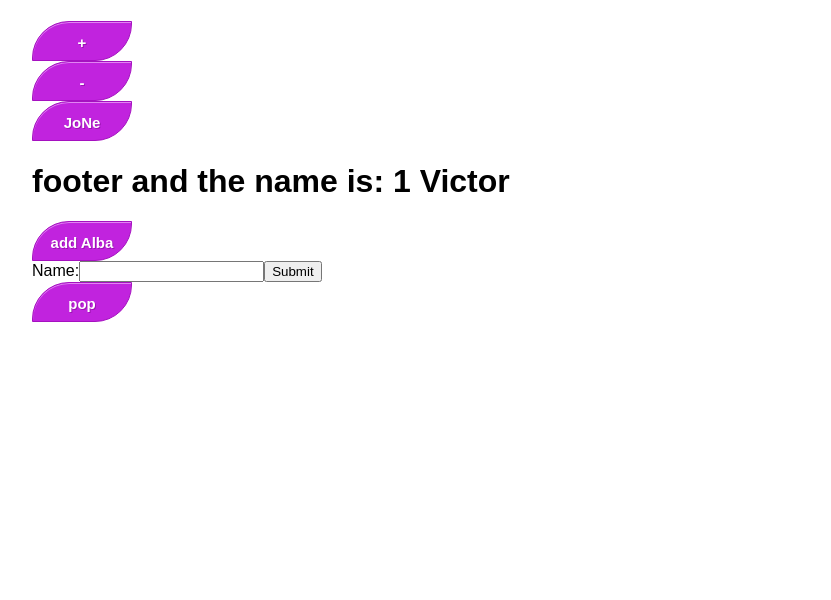
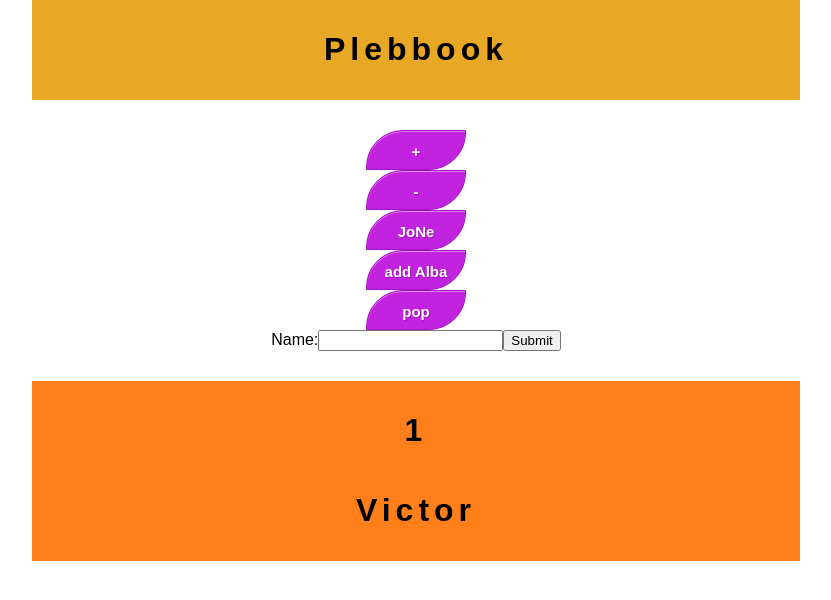
Before and after one commit to bovicbro/victors.space, a React (Create React App) app: page / in a window 1280 px wide. Shown: the top 600 px of the page, without its empty margins (224-1055 px from the left). Built offline with nearby package versions, Linux system fonts and the light colour scheme.

Commit message:
adds classy css

```diff
--- a/package.json
+++ b/package.json
@@ -3,6 +3,7 @@
   "version": "0.1.0",
   "private": true,
   "dependencies": {
+    "materialize-css": "^0.100.2",
     "npm": "^5.7.1",
     "react": "^16.2.0",
     "react-dom": "^16.2.0",
--- a/src/App.css
+++ b/src/App.css
@@ -1,4 +1,5 @@
 .App {
+  font: 200 20px/1.5 Helvetica, Verdana, sans-serif;
   text-align: center;
 }
 
@@ -37,6 +38,28 @@
     box-shadow: 0 16px 32px 0 rgba(0,0,0,0.2);
 }
 
+.header {
+  display:grid;
+  text-align: center;
+  letter-spacing: 5px;
+  background:#E8A724;
+  padding: 10px;
+}
+
+.inputs {
+  text-align: center;
+  display: grid;
+  padding: 30px;
+}
+
+.footer {
+  display: grid;
+  text-align: center;
+  letter-spacing: 5px;
+  background:#FF801B;
+  padding: 10px;
+}
+
 /* Add some padding inside the card container */
 .cardContainer {
     padding: 2px 16px;
@@ -46,6 +69,7 @@
 img {
   width: 100%;
 }
+
 .mainContainer {
   width: 60%;
   margin: 0 auto;
--- a/src/components/App.js
+++ b/src/components/App.js
@@ -18,15 +18,21 @@ class App extends Component {
   render() {
     return (
       <div class="mainContainer">
-        <Header />
+        <Header title="Plebbook" />
+        <body>
+          <div class="inputs">
             <Button buttonText="+" buttonAction={() => this.props.addOne()} />
             <Button buttonText="-" buttonAction={() => this.props.subtractOne()} />
             <Button buttonText="JoNe" buttonAction={() => this.props.changeName("Johannes")} />
-        <Footer name={this.props.math.result + "  " + this.props.name.name} />
+            <Button buttonText="add Alba" buttonAction={()=> this.props.addPersonToList({name:"Jessica Alba", img: alba})} />
+            <Button buttonText="pop" buttonAction={() => this.props.removePerson()} />
+            <NameForm img={avatar} submitAction={(person) => this.props.addPersonToList(person)}/>
+          </div>
+          <div class="outputs">
             <List listItems={this.props.person.personList} />
-        <Button buttonText="add Alba" buttonAction={()=> this.props.addPersonToList({name:"Jessica Alba", img: alba})} />
-        <NameForm img={avatar} submitAction={(person) => this.props.addPersonToList(person)}/>
-        <Button buttonText="pop" buttonAction={() => this.props.removePerson()} />
+          </div>
+        </body>
+        <Footer name={this.props.name.name} math={this.props.math.result} />
       </div>
     );
   }
--- a/src/components/Footer.js
+++ b/src/components/Footer.js
@@ -7,8 +7,9 @@ export default class Footer extends React.Component {
   }
   render() {
     return (
-      <footer>
-        <h1>footer and the name is: {this.props.name}</h1>
+      <footer class="footer">
+        <h1>{this.props.math}</h1>
+        <h1>{this.props.name}</h1>
       </footer>
     )
   }
--- a/src/components/Header.js
+++ b/src/components/Header.js
@@ -7,7 +7,7 @@ export default class Header extends React.Component {
   }
   render() {
     return (
-      <header>
+      <header class="header">
         <h1>{this.props.title}</h1>
       </header>
     )
--- a/src/components/ListItem.js
+++ b/src/components/ListItem.js
@@ -10,7 +10,7 @@ export default class ListItem extends React.Component {
         <div class="card">
           <img src={this.props.image}></img>
           <div class="cardContainer">
-          {this.props.item} <Button buttonAction={() => {}}/>
+          {this.props.item} <Button buttonText="rm" buttonAction={() => {}}/>
           </div>
       </div>
       </li>
--- a/src/reducers/personReducer.js
+++ b/src/reducers/personReducer.js
@@ -14,7 +14,6 @@ const personReducer = (state = {
     break;
 
     case "REMOVE_PERSON":
-    console.log("removing person");
     state.personList.pop();
     state = {
       ...state,
```
Also changed, not shown: 1 other file (tests, documents, lock files or other folders). Lines whose indentation alone changed are shown as unchanged.
